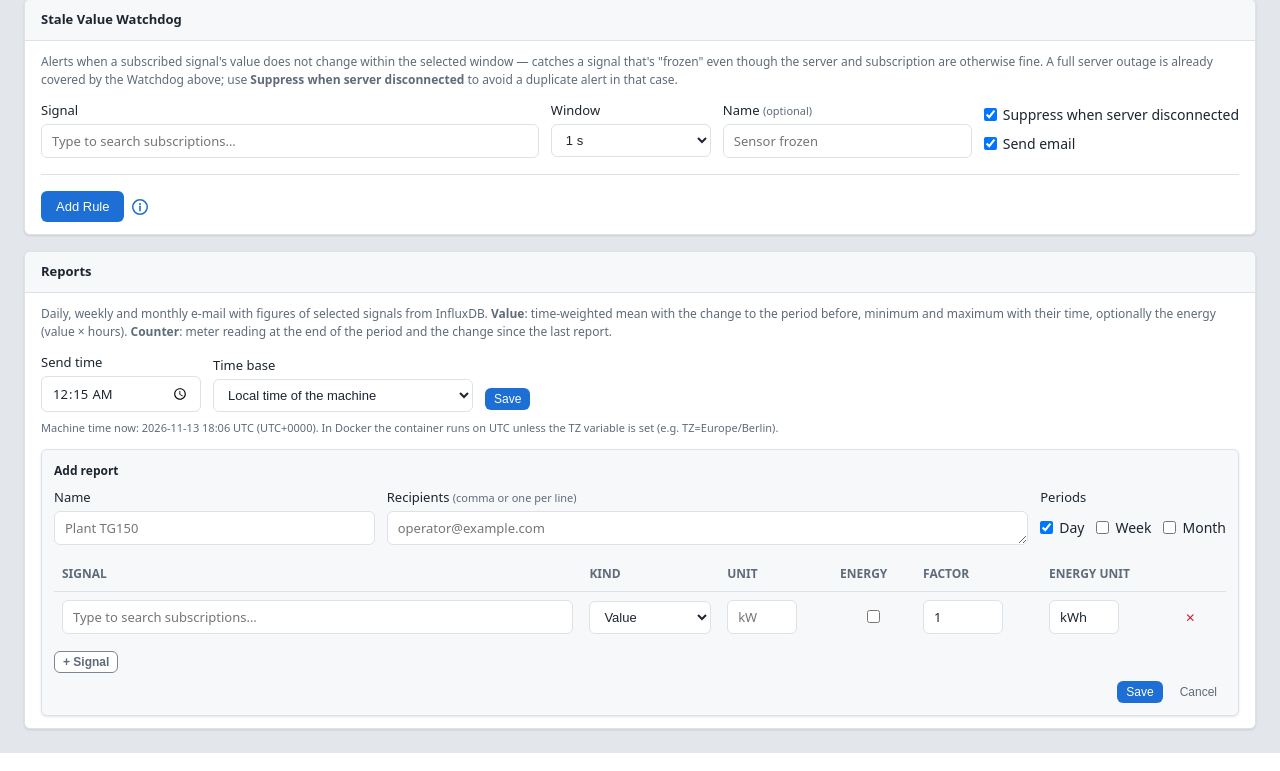
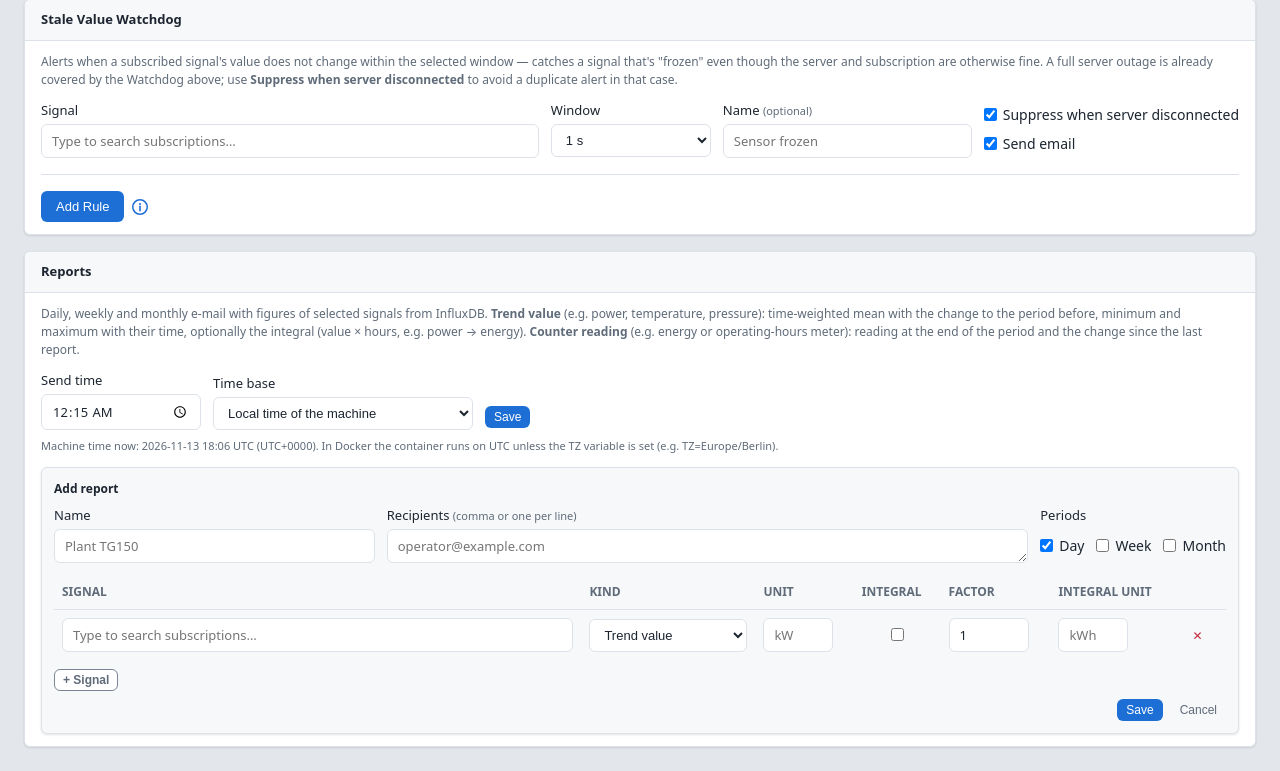
Before and after one commit to qwertz098/OPC2Influx, a FastAPI app: page /config/alerts in a window 1280 px wide. Shown: the part 537-1308 px from the top of the page. Run offline with FastAPI, Linux system fonts and the light colour scheme.

Commit message:
Reports: general terms, trend values and counter readings
Value / Counter / Energy become Trend value / Counter reading / Integral
(value x hours) with a free unit, so the report fits any signal, e.g.
power -> energy, flow -> volume, temperature without an integral.

Co-Authored-By: Claude Opus 5.5 <noreply@anthropic.com>
Claude-Session: https://claude.ai/code/session_01BTKnNUQYiNT4tijrQTkyrR

```diff
--- a/app/config.py
+++ b/app/config.py
@@ -442,13 +442,14 @@ class AppSettingsConfig(BaseModel):
 
 class ReportSignalConfig(BaseModel):
     subscription_id: str
-    # gauge: time-weighted mean, min, max (optionally energy = value over time)
-    # counter: meter reading at the period end and the change since the last report
+    # gauge = trend value: time-weighted mean, min, max (optionally the integral
+    #         value × hours, stored as "energy" e.g. power → energy)
+    # counter = counter reading at the period end and the change since the last report
     kind: Literal["gauge", "counter"] = "gauge"
     unit: str = ""                  # shown after the values, e.g. kW
-    energy: bool = False            # gauge only: also report value × hours
+    energy: bool = False            # gauge only: also report the integral value × hours
     energy_factor: float = 1.0      # value·h × factor, e.g. 0.001 for W → kWh
-    energy_unit: str = "kWh"
+    energy_unit: str = ""           # unit of the integral, e.g. kWh, m³
 
 
 class ReportConfig(BaseModel):
--- a/app/reports/render.py
+++ b/app/reports/render.py
@@ -69,8 +69,8 @@ def _counter_rows(sigs: list[SignalFigures]) -> list[list[str]]:
              _with_unit(s.counter_change, s.unit), s.error] for s in sigs]
 
 
-GAUGE_HEAD = ["Signal", "Mean", "vs. previous", "Min", "Max", "Energy", "vs. previous", ""]
-COUNTER_HEAD = ["Counter", "Reading", "Last report", "Change", ""]
+GAUGE_HEAD = ["Trend value", "Mean", "vs. previous", "Min", "Max", "Integral", "vs. previous", ""]
+COUNTER_HEAD = ["Counter reading", "Reading", "Last report", "Change", ""]
 
 
 def text_body(fig: ReportFigures, tz_mode: str) -> str:
@@ -133,5 +133,5 @@ def html_body(fig: ReportFigures, tz_mode: str) -> str:
     if counters:
         parts.append(table(COUNTER_HEAD, _counter_rows(counters)))
     parts.append('<div style="color:#999;font-size:11px">"vs. previous": difference to the period before. '
-                 "Mean and energy are time-weighted: a value holds until the next one.</div></div>")
+                 "Mean and integral are time-weighted: a value holds until the next one.</div></div>")
     return "\n".join(parts)
--- a/templates/partials/reports_card.html
+++ b/templates/partials/reports_card.html
@@ -4,9 +4,10 @@
   <div class="card-body" style="padding:.75rem 1rem">
     <p class="text-sm text-muted mb-3">
       Daily, weekly and monthly e-mail with figures of selected signals from InfluxDB.
-      <strong>Value</strong>: time-weighted mean with the change to the period before, minimum and maximum
-      with their time, optionally the energy (value × hours).
-      <strong>Counter</strong>: meter reading at the end of the period and the change since the last report.
+      <strong>Trend value</strong> (e.g. power, temperature, pressure): time-weighted mean with the change to
+      the period before, minimum and maximum with their time, optionally the integral (value × hours, e.g. power → energy).
+      <strong>Counter reading</strong> (e.g. energy or operating-hours meter): reading at the end of the period
+      and the change since the last report.
     </p>
 
     <form action="/config/reports/settings" method="post" class="form-row" style="align-items:flex-end">
@@ -103,8 +104,8 @@
         <thead>
           <tr>
             <th>Signal</th><th>Kind</th><th>Unit</th>
-            <th title="Value only: also report value × hours, e.g. power → energy">Energy</th>
-            <th title="value·h × factor, e.g. 0.001 for W → kWh">Factor</th><th>Energy unit</th><th></th>
+            <th title="Trend values only: also report the integral = value × hours, e.g. power → energy, flow → volume">Integral</th>
+            <th title="value·h × factor, e.g. 0.001 for W → kWh, 1 for m³/h → m³">Factor</th><th>Integral unit</th><th></th>
           </tr>
         </thead>
         <tbody id="repSignals"></tbody>
@@ -133,23 +134,23 @@ function repSubLabel(id) { const s = REP_SUBS.find(x => x.id === id); return s ?
 function repSubId(label) { const s = REP_SUBS.find(x => x.label === label); return s ? s.id : ''; }
 
 function repAddSignal(sig) {
-  sig = sig || {subscription_id: '', kind: 'gauge', unit: '', energy: false, energy_factor: 1, energy_unit: 'kWh'};
+  sig = sig || {subscription_id: '', kind: 'gauge', unit: '', energy: false, energy_factor: 1, energy_unit: ''};
   const tr = document.createElement('tr');
   tr.innerHTML = `
     <td class="fit" style="width:45%"><input class="input input-sm rep-sig" list="repSubList" placeholder="Type to search subscriptions…" style="max-width:none"></td>
-    <td><select class="select select-sm rep-kind"><option value="gauge">Value</option><option value="counter">Counter</option></select></td>
+    <td><select class="select select-sm rep-kind"><option value="gauge">Trend value</option><option value="counter">Counter reading</option></select></td>
     <td><input class="input input-sm rep-unit" style="width:70px" placeholder="kW"></td>
     <td style="text-align:center"><input type="checkbox" class="rep-energy"></td>
     <td><input class="input input-sm rep-factor" type="number" step="any" style="width:80px"></td>
-    <td><input class="input input-sm rep-eunit" style="width:70px"></td>
+    <td><input class="input input-sm rep-eunit" style="width:70px" placeholder="kWh"></td>
     <td><button type="button" class="btn btn-ghost btn-xs" style="color:var(--red)" title="Remove">✕</button></td>`;
   tr.querySelector('.rep-sig').value = sig.subscription_id ? repSubLabel(sig.subscription_id) : '';
   tr.querySelector('.rep-kind').value = sig.kind;
   tr.querySelector('.rep-unit').value = sig.unit || '';
   tr.querySelector('.rep-energy').checked = !!sig.energy;
   tr.querySelector('.rep-factor').value = sig.energy_factor ?? 1;
-  tr.querySelector('.rep-eunit').value = sig.energy_unit || 'kWh';
-  const sync = () => {   // energy only for values
+  tr.querySelector('.rep-eunit').value = sig.energy_unit || '';
+  const sync = () => {   // integral only for trend values
     const gauge = tr.querySelector('.rep-kind').value === 'gauge';
     const on = gauge && tr.querySelector('.rep-energy').checked;
     tr.querySelector('.rep-energy').disabled = !gauge;
@@ -203,7 +204,7 @@ async function reportSave() {
     signals.push({subscription_id: id, kind: tr.querySelector('.rep-kind').value,
       unit: tr.querySelector('.rep-unit').value.trim(), energy: tr.querySelector('.rep-energy').checked,
       energy_factor: parseFloat(tr.querySelector('.rep-factor').value) || 1,
-      energy_unit: tr.querySelector('.rep-eunit').value.trim() || 'kWh'});
+      energy_unit: tr.querySelector('.rep-eunit').value.trim()});
   }
   const body = {id: repEditId, name: document.getElementById('repName').value,
     recipients: document.getElementById('repRecipients').value,
```
Also changed, not shown: README.md.
